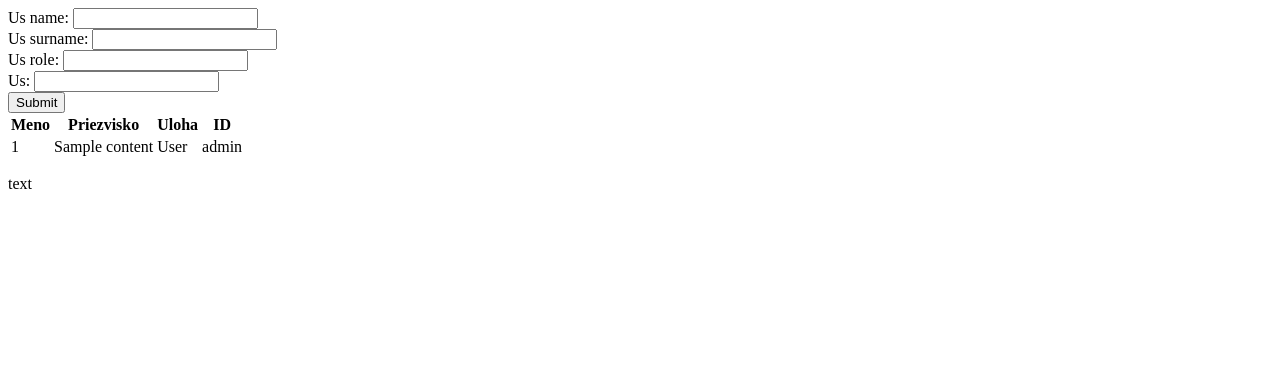
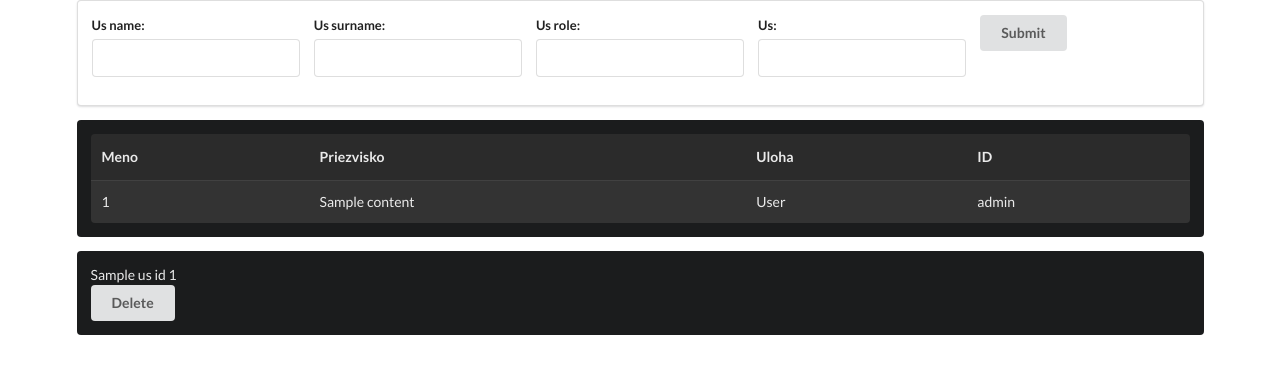
Before and after one commit to Mmmattt123/dbs_skuska, a Django app: template webapp/templates/webapp/index.html in a window 1280 px wide. Shown: the top 374 px of the page. Run offline with Django 3.2, Linux system fonts and the light colour scheme; the template is opened without the code that fills it: most values are stand-ins (such as "Sample title", 1, 10 or a date in 2020); form fields are guessed from the names that the template uses; some libraries are stand-ins or nearby versions.

Commit message:
vsetko ide na linuxe, ide aj delete

```diff
--- a/mysite/urls.py
+++ b/mysite/urls.py
@@ -21,4 +21,5 @@ urlpatterns = [
     url(r'^admin/', admin.site.urls),
     url(r'^', include('webapp.urls')),
     url(r'^insert', include('webapp.urls')),
+    url(r'^delete_user', include('webapp.urls')),
 ]
--- a/webapp/inputforms.py
+++ b/webapp/inputforms.py
@@ -1,5 +1,6 @@
 from django.forms import ModelForm
 from . import models
+from django import forms
 
 
 class user_form(ModelForm):
@@ -7,3 +8,8 @@ class user_form(ModelForm):
      class Meta():
          model = models.user2
          fields = ['us_name', 'us_surname', 'us_role']#, 'us_id']
+
+
+class delete_user(forms.Form):
+
+    us_id = forms.IntegerField()
--- a/webapp/templates/webapp/index.html
+++ b/webapp/templates/webapp/index.html
@@ -3,8 +3,9 @@
 <head>
 	<title></title>
 	{% load static%}
-	<link rel="stylesheet" type="text/css" href="{%static 'semantic/dist/semantic.css' %}">
-		<script type="text/javascript" src="https://cdnjs.cloudflare.com/ajax/libs/jquery/3.1.1/jquery.min.js"></script>
+	<!--<link rel="stylesheet" type="text/css" href="{%static 'semantic/dist/semantic.css' %}">-->
+		<link rel="stylesheet" type="text/css" href="https://cdnjs.cloudflare.com/ajax/libs/semantic-ui/2.2.9/semantic.css">
+			<script type="text/javascript" src="https://cdnjs.cloudflare.com/ajax/libs/jquery/3.1.1/jquery.min.js"></script>
 		<script type="text/javascript" src="https://cdnjs.cloudflare.com/ajax/libs/semantic-ui/2.2.0/semantic.js"></script>
 </head>
 <body>
@@ -77,7 +78,14 @@
 		</div>
 
 		<div class="ui inverted segment">
-				<p>text
+				<form class="ui form" action="delete_user" method="post">
+					{% csrf_token %}
+					<div>
+						<label> {{form2.us_id.label}} </label>
+						{{form2.us_id}}
+					</div>
+					<input type="submit" value="Delete" name="Delete" class="ui button" >
+				</form>
 		</div>
 	</div>
 <script type="text/javascript">
--- a/webapp/urls.py
+++ b/webapp/urls.py
@@ -4,5 +4,6 @@ from . import views
 urlpatterns = [
 	url(r'^$', views.index, name = 'index'),
 	url(r'^insert', views.insert),
+	url(r'^delete_user', views.delete),
 
 ]
```
Also changed, not shown: webapp/views.py (+16 -9 lines).
